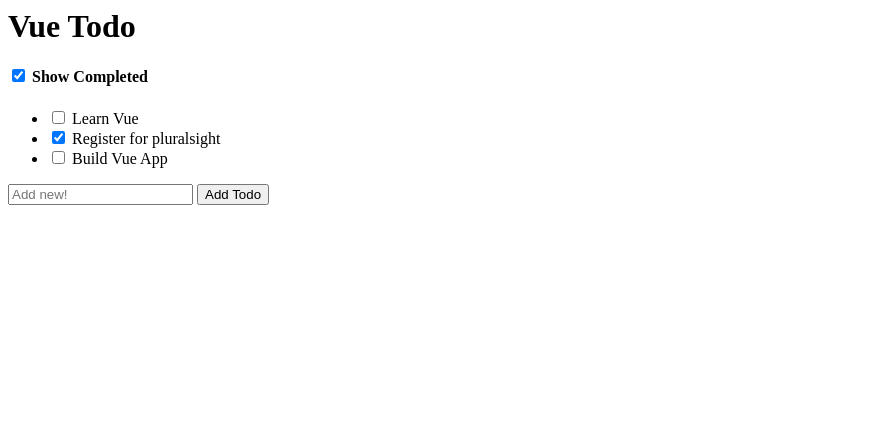
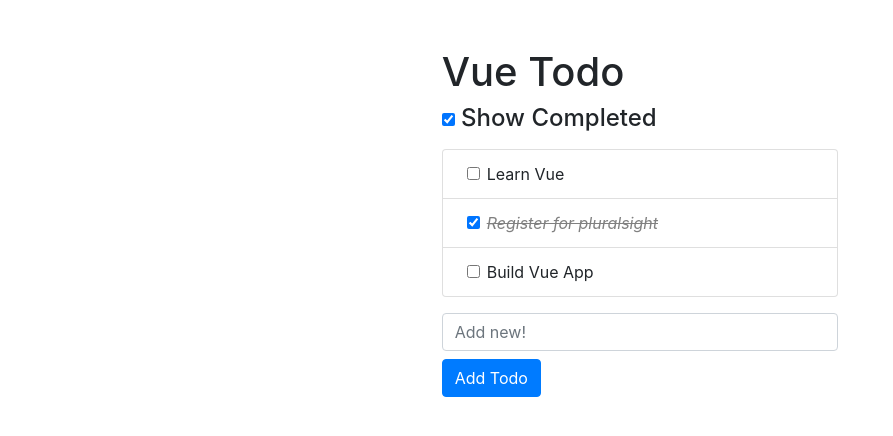
Before and after one commit to forrestdevelops/vue-starter, a plain HTML site: page index.html in a window 1280 px wide. Shown: the whole page, without its empty margins (0-893 px from the left). Drawn offline with nearby package versions, Linux system fonts and the light colour scheme.

Commit message:
minor fix to get styles to fire

```diff
--- a/index.html
+++ b/index.html
@@ -1,6 +1,6 @@
 <head>
     <title>Vue TODO app</title>
-    <link rel="stylesheet" href="https://stackpath.bootstrapcdn.com/bootstrap/4.1.1/css/bootstrap.min.css>
+    <link rel="stylesheet" href="https://stackpath.bootstrapcdn.com/bootstrap/4.1.1/css/bootstrap.min.css">
     <link rel="stylesheet" href="style.css">
 </head>
 
```
